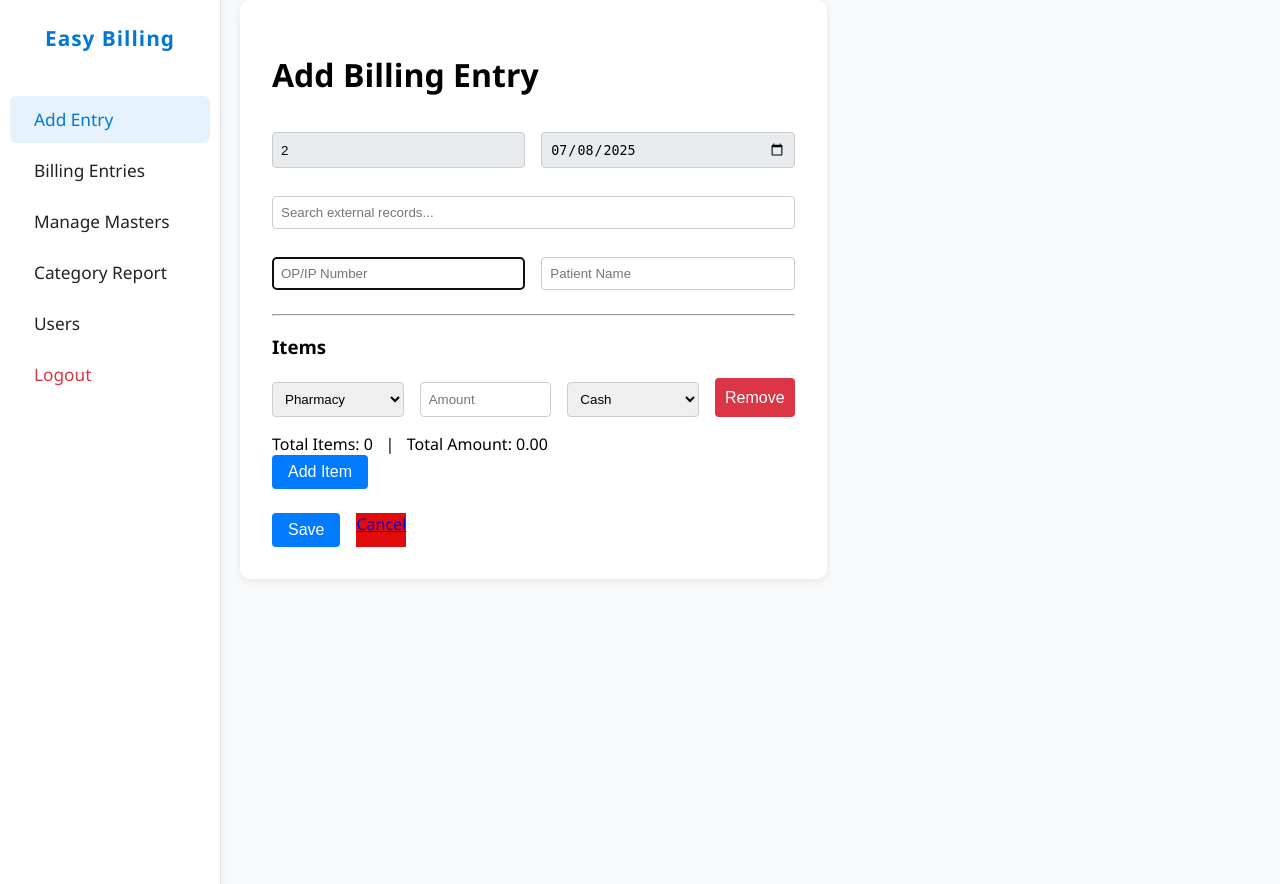
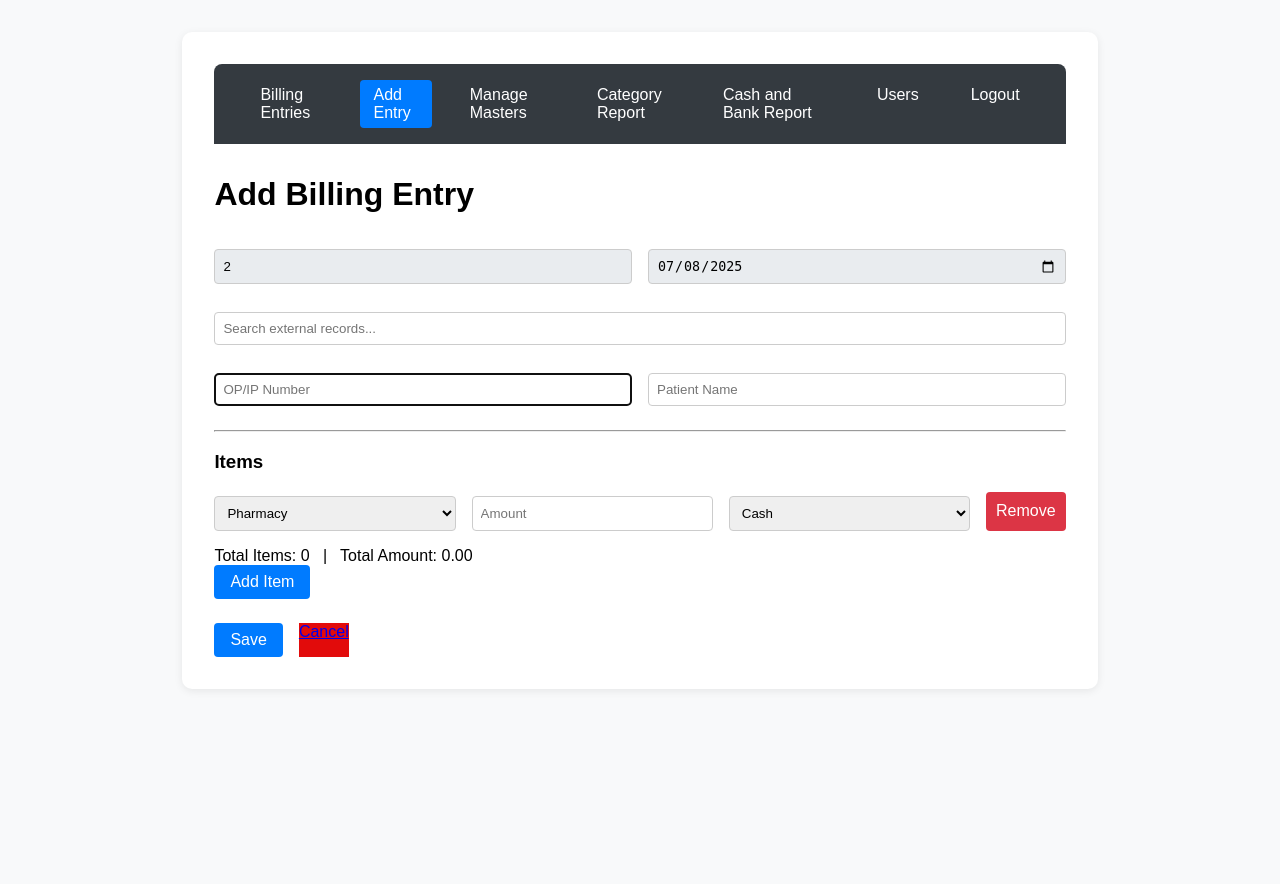
Before and after one commit to nellaibill/billing-lukes, a Flask app: page /add in a window 1280 px wide. Run offline with Flask 2, Linux system fonts and the light colour scheme; a user stored in the database is signed in; data comes from the database, SQL or seed files in the repository; both versions use the stored data as it was after the commit.

Commit message:
release-12-july-changes

```diff
--- a/templates/_navbar.html
+++ b/templates/_navbar.html
@@ -1,170 +1,42 @@
 <style>
-    body {
-        font-family: 'Segoe UI', Arial, sans-serif;
-        margin: 0;
-        background: #f8f9fa;
+        .navbar {
+            background: #343a40;
+            padding: 1em 2em;
+            border-radius: 8px 8px 0 0;
+            margin-bottom: 2em;
             display: flex;
+            gap: 1.5em;
         }
-    .sidebar {
-        width: 220px;
-        background: #fff;
-        border-right: 1px solid #e0e0e0;
-        min-height: 100vh;
-        padding-top: 1.5em;
-        box-shadow: 2px 0 8px rgba(0,0,0,0.04);
-        display: flex;
-        flex-direction: column;
-        position: fixed;
-        left: 0;
-        top: 0;
-        bottom: 0;
-        z-index: 100;
-        transition: transform 0.2s, width 0.2s;
-    }
-    .sidebar .logo {
-        font-size: 1.3em;
-        font-weight: bold;
-        color: #0078d4;
-        margin-bottom: 2em;
-        text-align: center;
-        letter-spacing: 1px;
-    }
-    .sidebar a {
-        display: flex;
-        align-items: center;
-        color: #222;
+        .navbar a {
+            color: #fff;
             text-decoration: none;
             font-weight: 500;
-        padding: 12px 24px;
-        border-radius: 6px;
-        margin: 2px 10px;
-        transition: background 0.2s, color 0.2s;
-        font-size: 1.08em;
-        white-space: nowrap;
+            transition: background 0.2s;
+            padding: 6px 14px;
+            border-radius: 4px;
         }
-    .sidebar a.active, .sidebar a:focus {
-        background: #e5f1fb;
-        color: #0078d4;
+        .navbar a.active, .navbar a:focus {
+            background: #007bff;
         }
-    .sidebar a:hover {
-        background: #f3f8fd;
-        color: #0078d4;
-    }
-    .sidebar .logout {
-        color: #dc3545;
-    }
-    .hamburger {
-        display: none;
-        position: fixed;
-        top: 18px;
-        left: 18px;
-        z-index: 200;
-        width: 36px;
-        height: 36px;
-        background: #fff;
-        border: 1px solid #e0e0e0;
-        border-radius: 6px;
-        box-shadow: 0 2px 8px rgba(0,0,0,0.08);
-        cursor: pointer;
-        align-items: center;
-        justify-content: center;
-    }
-    .hamburger span, .hamburger span:before, .hamburger span:after {
-        display: block;
-        background: #222;
-        height: 4px;
-        width: 22px;
-        border-radius: 2px;
-        position: absolute;
-        content: '';
-        transition: all 0.2s;
-    }
-    .hamburger span {
-        position: relative;
-        margin: 0 auto;
-        top: 16px;
-    }
-    .hamburger span:before {
-        content: '';
-        position: absolute;
-        top: -8px;
-        left: 0;
-    }
-    .hamburger span:after {
-        content: '';
-        position: absolute;
-        top: 8px;
-        left: 0;
-    }
-    .container {
-        max-width: 90%;
-        margin: 0 auto;
-        background: #fff;
-        padding: 2em;
-        border-radius: 10px;
-        box-shadow: 0 2px 8px rgba(0,0,0,0.08);
-        margin-left: 240px;
-        transition: margin-left 0.2s;
-    }
+
+        body { font-family: Arial, sans-serif; margin: 2em; background: #f8f9fa; }
+        .container { max-width: 70%; margin: 0 auto; background: #fff; padding: 2em; border-radius: 10px; box-shadow: 0 2px 8px rgba(0,0,0,0.08); }
         h1 { margin-bottom: 1em; }
         table { border-collapse: collapse; width: 100%; margin-bottom: 2em; background: #fff; }
         th, td { border: 1px solid #ccc; padding: 10px; text-align: left; }
         th { background: #f4f4f4; }
         .back { background: #007bff; color: #fff; border-radius: 4px; padding: 8px 16px; text-decoration: none; }
         .back:hover { background: #0056b3; }
-    @media (max-width: 900px) {
-        .sidebar {
-            width: 180px;
-        }
-        .container {
-            margin-left: 190px;
-            padding: 1em;
-        }
-    }
-    @media (max-width: 700px) {
-        .sidebar {
-            transform: translateX(-100%);
-            width: 180px;
-        }
-        .sidebar.open {
-            transform: translateX(0);
-        }
-        .hamburger {
-            display: flex;
-        }
-        .container {
-            margin-left: 0;
-            padding: 1em;
-        }
-        body {
-            flex-direction: column;
-        }
-    }
+
 </style>
-<button class="hamburger" id="hamburger-menu" aria-label="Toggle menu"><span></span></button>
-<nav class="sidebar" id="sidebar-nav">
-    <div class="logo">Easy Billing</div>
+<nav class="navbar">
+    <a href="{{ url_for('index') }}" {% if request.endpoint == 'index' %}class="active"{% endif %}>Billing Entries</a>
     <a href="{{ url_for('add_entry') }}" {% if request.endpoint == 'add_entry' %}class="active"{% endif %}>Add Entry</a>
-    <a href="{{ url_for('index') }}" {% if request.endpoint == 'index' %}class="active"{% endif %}>Billing Entries</a>
     <a href="{{ url_for('masters') }}" {% if request.endpoint == 'masters' %}class="active"{% endif %}>Manage Masters</a>
     <a href="{{ url_for('category_report') }}" {% if request.endpoint == 'category_report' %}class="active"{% endif %}>Category Report</a>
+    <a href="{{ url_for('payment_type_report') }}" {% if request.endpoint == 'payment_type_report' %}class="active"{% endif %}>Cash and Bank Report</a>
     {% if session.get('usertype') == 'admin' %}
     <a href="{{ url_for('users') }}" {% if request.path == url_for('users') %}class="active"{% endif %}>Users</a>
     {% endif %}
-    <a href="{{ url_for('logout') }}" class="logout">Logout</a>
+    <a href="{{ url_for('logout') }}">Logout</a>
 </nav>
-<script>
-    const hamburger = document.getElementById('hamburger-menu');
-    const sidebar = document.getElementById('sidebar-nav');
-    hamburger && hamburger.addEventListener('click', function() {
-        sidebar.classList.toggle('open');
-    });
-    // Optional: close sidebar when clicking outside on mobile
-    document.addEventListener('click', function(e) {
-        if (window.innerWidth <= 700 && sidebar.classList.contains('open')) {
-            if (!sidebar.contains(e.target) && e.target !== hamburger) {
-                sidebar.classList.remove('open');
-            }
-        }
-    });
-</script>
```
Also changed, not shown: instance/lukes_billing_db.db. Lines whose indentation alone changed are shown as unchanged.
